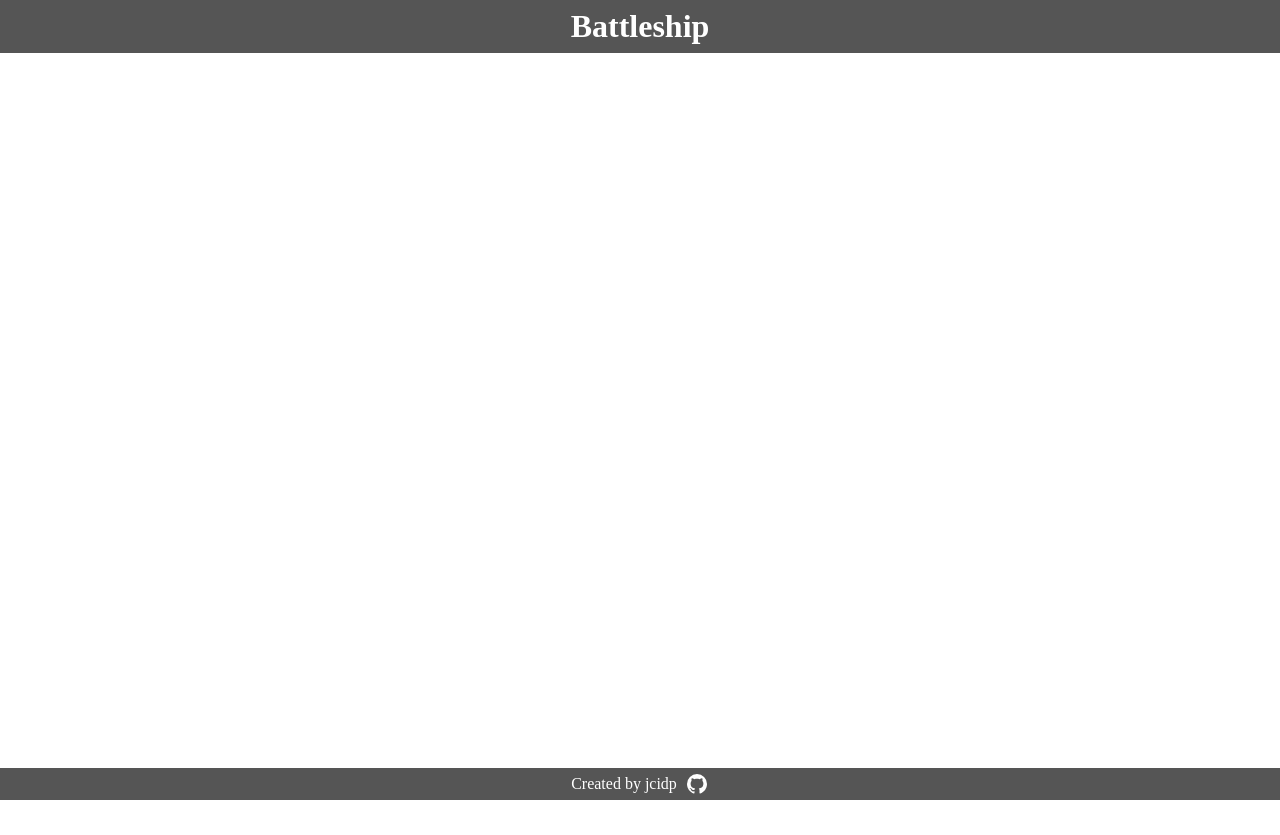
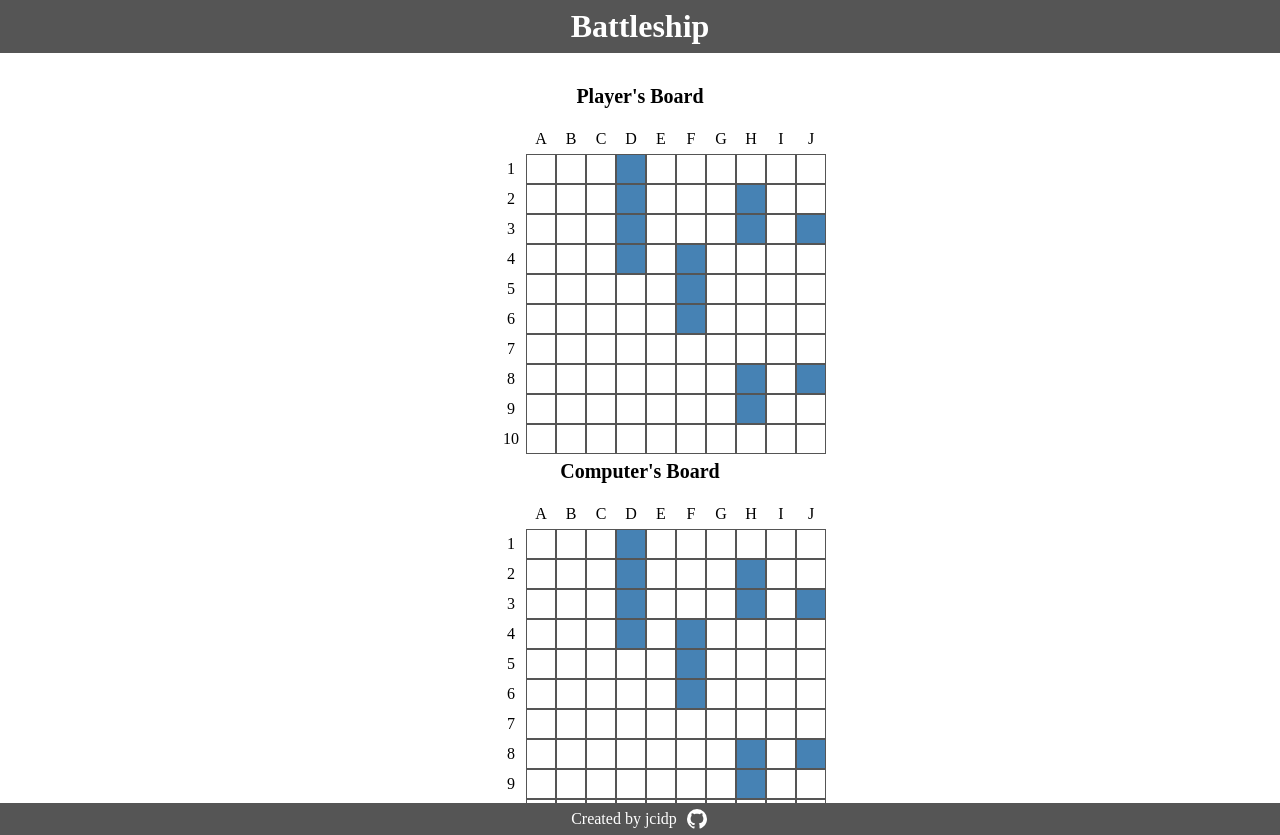
Before and after one commit to jcidp/battleship, a website built with webpack: page dist/index.html in a window 1280 px wide. Before the commit the page ends 800 px from the top, so only its background shows below. Built offline with nearby package versions, Linux system fonts and the light colour scheme.

Commit message:
Render intial boards

```diff
--- a/src/index.js
+++ b/src/index.js
@@ -1,4 +1,8 @@
 import "./style.scss";
-import { renderPageLayout } from "./modules/dom";
+import { renderPageLayout, renderInitialScreen } from "./modules/dom";
+import gameController from "./modules/game";
+import events from "./modules/pubsub";
 
 renderPageLayout();
+gameController.setupGame();
+renderInitialScreen();
--- a/src/modules/dom.js
+++ b/src/modules/dom.js
@@ -28,4 +28,53 @@ function renderPageLayout() {
   body.appendChild(footer);
 }
 
-export { renderPageLayout };
+function getCoordinatesFromIndexes(row, col) {
+  return `${String.fromCharCode(row + 65)}${col + 1}`;
+}
+
+function renderBoard(board, player) {
+  const boardContainer = createElement("div", null, `${player} board`);
+  for (let i = 0; i < 11; i++) {
+    const colLabel = createElement("div", null, "label col");
+    colLabel.appendChild(
+      createElement("span", i === 0 ? "" : String.fromCharCode(i + 64)),
+    );
+    boardContainer.appendChild(colLabel);
+  }
+  board.forEach((row, i) => {
+    const rowLabel = createElement("div", null, "label row");
+    rowLabel.appendChild(createElement("span", i + 1));
+    boardContainer.appendChild(rowLabel);
+    row.forEach((cell, j) => {
+      let classes = "cell";
+      if (cell.attacked) classes += " attacked";
+      if (cell.ship) classes += " ship";
+      const coordinates = getCoordinatesFromIndexes(i, j);
+      boardContainer.appendChild(
+        createElement("div", null, classes, [
+          ["data-coordinates", coordinates],
+        ]),
+      );
+    });
+  });
+  return boardContainer;
+}
+
+function renderInitialScreen() {
+  const playerBoard = gameController.getPlayer().getBoard();
+  const computerBoard = gameController.getComputer().getBoard();
+
+  const main = document.querySelector("main");
+
+  const playerSection = createElement("section");
+  playerSection.appendChild(createElement("h2", "Player's Board"));
+  playerSection.appendChild(renderBoard(playerBoard, "player"));
+  main.appendChild(playerSection);
+
+  const enemySection = createElement("section");
+  enemySection.appendChild(createElement("h2", "Computer's Board"));
+  enemySection.appendChild(renderBoard(computerBoard, "computer"));
+  main.appendChild(enemySection);
+}
+
+export { renderPageLayout, renderInitialScreen };
--- a/src/modules/game.js
+++ b/src/modules/game.js
@@ -15,6 +15,7 @@ const gameController = (() => {
     player.board.placeShip("H8", "H9");
     player.board.placeShip("J3");
     player.board.placeShip("J8");
+    console.log(player.getBoard());
   };
 
   const setupGame = () => {
--- a/src/modules/helpers.js
+++ b/src/modules/helpers.js
@@ -1,8 +1,9 @@
 const createElement = (element, content, classes, attributes) => {
   const ele = document.createElement(element);
   if (content) ele.textContent = content;
-  if (classes)
-    classes.split(" ").forEach((newClass) => ele.classList.add(newClass));
+  if (classes && classes.length) {
+    classes.split(" ").forEach((myClass) => ele.classList.add(myClass));
+  }
   if (attributes)
     attributes.forEach((attribute) =>
       ele.setAttribute(attribute[0], attribute[1]),
--- a/src/modules/player.js
+++ b/src/modules/player.js
@@ -37,6 +37,10 @@ class Player {
   getName() {
     return this.name;
   }
+
+  getBoard() {
+    return this.board.board;
+  }
 }
 
 export default Player;
--- a/src/style.scss
+++ b/src/style.scss
@@ -1,4 +1,4 @@
-$primary-color: purple;
+$primary-color: steelblue;
 $secondary-color: #555;
 $highlight-color: purple;
 $primary-fc: black;
@@ -9,6 +9,8 @@ $secondary-fc: white;
   margin: 0;
   padding: 0;
 }
+
+// General layout
 
 body {
   display: grid;
@@ -41,3 +43,36 @@ footer {
     fill: $secondary-fc;
   }
 }
+
+// Game view
+
+section {
+  margin-top: 2em;
+
+  h2 {
+    font-size: 1.25rem;
+    text-align: center;
+  }
+}
+
+.board {
+  margin: 0 auto;
+  padding: 1em;
+  display: grid;
+  grid-template: repeat(11, minmax(30px, 1fr)) / repeat(11, minmax(30px, 1fr));
+  aspect-ratio: 1 / 1;
+  max-height: calc((100svh - 10em) / 2);
+
+  .label {
+    display: grid;
+    place-content: center;
+  }
+
+  .cell {
+    border: 1px solid $secondary-color;
+
+    &.ship {
+      background-color: $primary-color;
+    }
+  }
+}
```
Also changed, not shown: dist/index.bundle.js.
